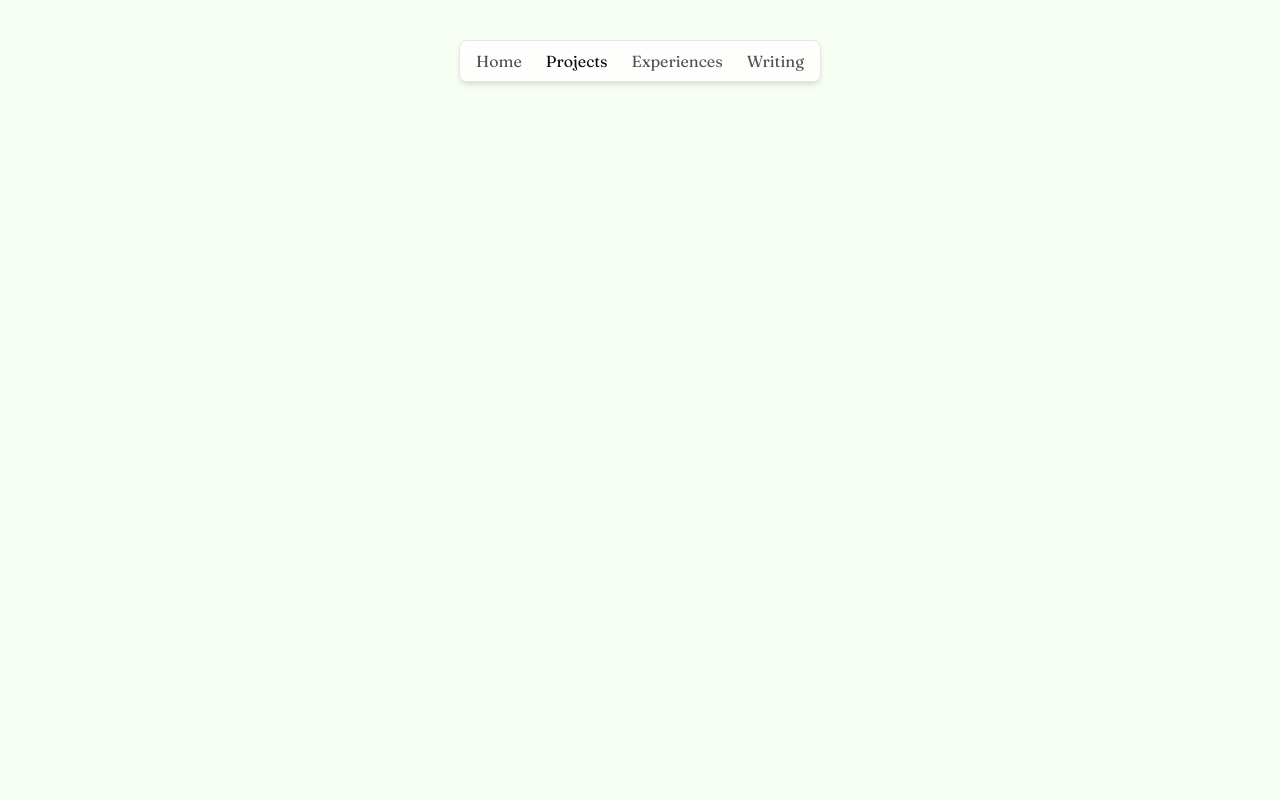
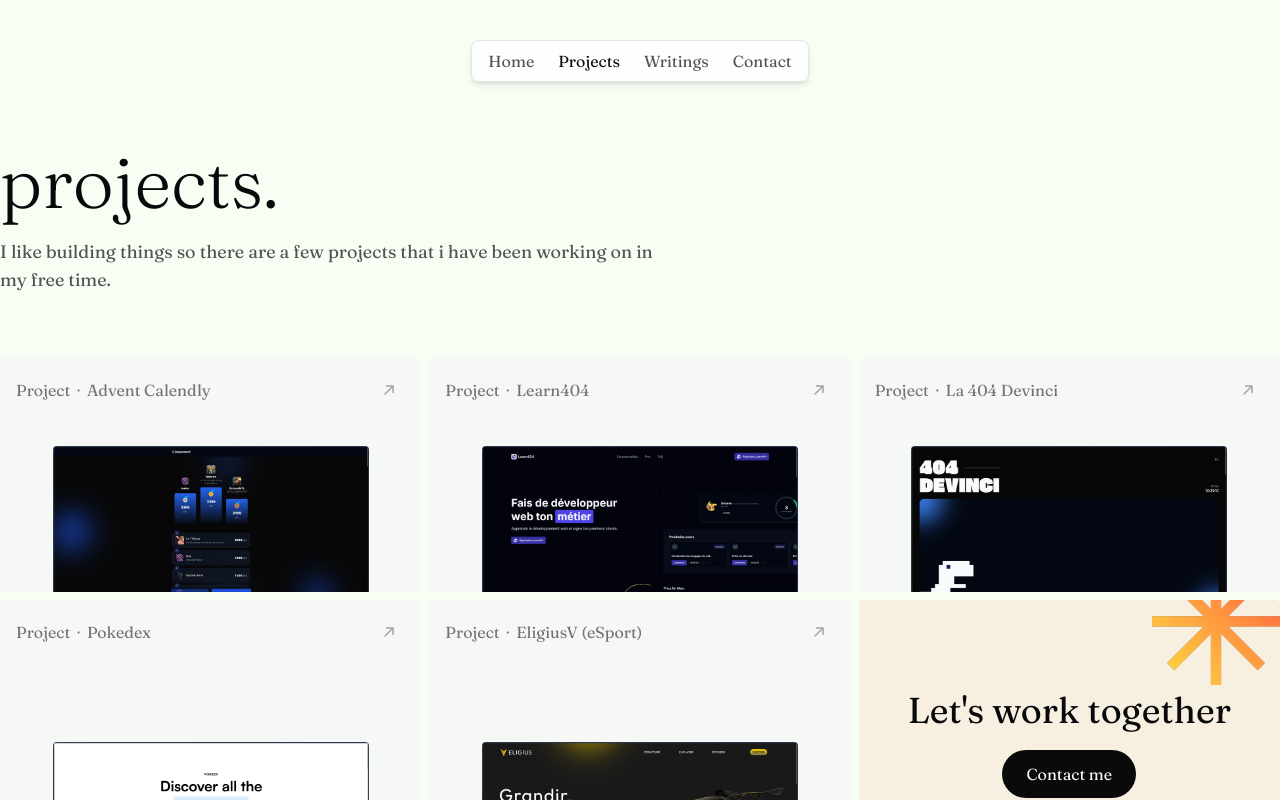
Before and after one commit to Drixares/portfolio-nextjs, a Next.js app: page /projects in a window 1280 px wide. Shown: the top 800 px of the page. Built offline with nearby package versions, Linux system fonts and the light colour scheme.

Commit message:
feat: added projects page and project list component + more projects + shapes

```diff
--- a/app/projects/page.tsx
+++ b/app/projects/page.tsx
@@ -1,5 +1,22 @@
+import Footer from "@/components/footer";
+import ProjectsList from "@/components/projects/projects-list";
+
 const ProjectsPage = () => {
-    return <div></div>;
+    return (
+        <div className="space-y-64">
+            <div className="mt-16 mx-auto max-w-screen-2xl w-full">
+                <div className="space-y-5">
+                    <h1 className="text-7xl lowercase font-light">projects.</h1>
+                    <p className="text-lg text-neutral-600 max-w-2xl">
+                        I like building things so there are a few projects that
+                        i have been working on in my free time.
+                    </p>
+                </div>
+                <ProjectsList />
+            </div>
+            <Footer />
+        </div>
+    );
 };
 
 export default ProjectsPage;
--- a/components/fancy/parallax-floating.tsx
+++ b/components/fancy/parallax-floating.tsx
@@ -9,7 +9,7 @@ import {
     useEffect,
     useRef,
 } from "react";
-import { useAnimationFrame } from "motion/react";
+import { useAnimationFrame, useInView } from "motion/react";
 
 import { cn } from "@/lib/utils";
 import { useMousePositionRef } from "@/hooks/use-mouse-position-ref";
@@ -40,6 +40,7 @@ const Floating = ({
     ...props
 }: FloatingProps) => {
     const containerRef = useRef<HTMLDivElement>(null);
+    const isInView = useInView(containerRef);
     const elementsMap = useRef(
         new Map<
             string,
@@ -71,6 +72,7 @@ const Floating = ({
 
     useAnimationFrame(() => {
         if (!containerRef.current) return;
+        if (!isInView) return;
 
         elementsMap.current.forEach((data) => {
             const strength = (data.depth * sensitivity) / 20;
--- a/components/home/about-section.tsx
+++ b/components/home/about-section.tsx
@@ -7,7 +7,7 @@ const AboutSection = () => {
             <section className="mx-auto max-w-2xl w-full flex flex-col items-center gap-6">
                 <div className="flex items-center justify-between w-full">
                     <Heading2>about.</Heading2>
-                    <span className="py-1.5 px-3 bg-[#F8DFCB]">
+                    <span className="py-1.5 px-3 bg-[#F8DFCB] rounded-sm">
                         looking for internship
                     </span>
                 </div>
--- a/components/home/projects-section.tsx
+++ b/components/home/projects-section.tsx
@@ -1,14 +1,72 @@
+"use client";
+
 import Link from "next/link";
 import Floating, { FloatingElement } from "../fancy/parallax-floating";
 import Image from "next/image";
+import AdventCalendly from "@/app/assets/images/projects/advent-calendly.png";
 import Learn404 from "@/app/assets/images/projects/learn404.png";
-import AdventCalendly from "@/app/assets/images/projects/advent-calendly.png";
-import QuatreDevinci from "@/app/assets/images/projects/404devinci.png";
+import DinoDevinci from "@/app/assets/images/projects/404devinci.png";
+import Pokedex from "@/app/assets/images/projects/pokedex.png";
+import EligiusV from "@/app/assets/images/projects/eligiusv.png";
+import { cn } from "@/lib/utils";
 import { Heading2 } from "../globals/heading2";
+import { motion, useScroll, useTransform } from "motion/react";
+import { useRef } from "react";
+
+const floatingElements = [
+    {
+        depth: 1,
+        position: "top-1/2 -left-3",
+        image: {
+            src: Pokedex,
+        },
+    },
+    {
+        depth: 1.5,
+        position: "top-[60%] left-[60%]",
+        image: {
+            src: EligiusV,
+        },
+    },
+    {
+        depth: 2,
+        position: "top-[80%] left-[30%]",
+        image: {
+            src: DinoDevinci,
+        },
+    },
+    {
+        depth: 2.5,
+        position: "top-[20%] left-[5%]",
+        image: {
+            src: AdventCalendly,
+        },
+    },
+    {
+        depth: 3,
+        position: "top-[5%] left-[70%]",
+        image: {
+            src: Learn404,
+        },
+    },
+];
 
 export const ProjectsSection = () => {
+    const containerRef = useRef<HTMLElement>(null);
+
+    const { scrollYProgress } = useScroll({
+        target: containerRef,
+        offset: ["start end", "1.5 1"],
+    });
+
+    const scaleValue = useTransform(scrollYProgress, [0, 1], [0.8, 1]);
+
     return (
-        <div className="mx-auto flex justify-center items-center w-3/4 h-[418px] bg-[#F8DFCB]/50 overflow-hidden relative rounded-sm">
+        <section ref={containerRef} className="mx-auto w-3/4 h-[418px]">
+            <motion.div
+                style={{ scale: scaleValue }}
+                className="flex justify-center items-center w-full h-full bg-[#F8DFCB]/50 overflow-hidden relative rounded-sm"
+            >
                 <div className="flex flex-col items-center gap-6 z-40">
                     <Heading2 className="italic">projects.</Heading2>
                     <Link
@@ -19,25 +77,20 @@ export const ProjectsSection = () => {
                     </Link>
                 </div>
                 <Floating>
+                    {floatingElements.map(({ depth, position, image }, idx) => (
                         <FloatingElement
-                    depth={3}
-                    className="z-50 top-1/2 left-3 w-72 aspect-video rounded-sm overflow-hidden"
+                            key={`float::${idx}`}
+                            depth={depth}
+                            className={cn(
+                                "z-50 w-72 aspect-video rounded-sm overflow-hidden",
+                                position
+                            )}
                         >
-                    <Image src={AdventCalendly} alt="Advent Calendly" />
+                            <Image src={image.src} alt="Advent Calendly" />
                         </FloatingElement>
-                <FloatingElement
-                    depth={1.5}
-                    className="z-50 top-[10%] left-[70%] w-72 aspect-video rounded-sm overflow-hidden"
-                >
-                    <Image src={Learn404} alt="Learn 404" />
-                </FloatingElement>
-                <FloatingElement
-                    depth={4.5}
-                    className="z-50 top-[60%] left-[60%] w-72 aspect-video rounded-sm overflow-hidden"
-                >
-                    <Image src={QuatreDevinci} alt="404 devinci" />
-                </FloatingElement>
+                    ))}
                 </Floating>
-        </div>
+            </motion.div>
+        </section>
     );
 };
--- a/components/project.tsx
+++ b/components/project.tsx
@@ -16,14 +16,13 @@ interface ProjectProps {
         title: string;
         image: StaticImageData;
     };
-    size?: 1 | 2 | 3 | 4;
+    size?: 1 | 2 | 3;
 }
 
 const columnSpan = {
     1: "col-span-1 aspect-square",
     2: "col-span-2 aspect-[2]",
     3: "col-span-3 aspect-[3]",
-    4: "col-span-4 aspect-[4]",
 };
 
 const Project = ({ project, size }: ProjectProps) => {
--- /dev/null
+++ b/components/projects/projects-list.tsx
@@ -0,0 +1,27 @@
+import { allProjects } from "@/constants/projects";
+import Project from "../project";
+import Link from "next/link";
+import { PAGES } from "@/constants/page";
+import { Wheel5 } from "../shapes/wheel";
+
+const ProjectsList = () => {
+    return (
+        <div className="mt-16 w-full grid grid-cols-3 gap-2">
+            {allProjects.map((project) => (
+                <Project project={project} key={project.slug} />
+            ))}
+            <div className="z-20 relative w-full h-72 bg-[#F8DFCB]/50 rounded-sm flex flex-col justify-center items-center gap-5 overflow-hidden">
+                <h2 className="text-4xl">Let&apos;s work together</h2>
+                <Link
+                    href={PAGES.CONTACT}
+                    className="px-6 py-3 rounded-full bg-neutral-950 text-neutral-50"
+                >
+                    Contact me
+                </Link>
+                <Wheel5 className="absolute top-0 right-0  -translate-y-1/3 -z-10  w-32" />
+            </div>
+        </div>
+    );
+};
+
+export default ProjectsList;
--- /dev/null
+++ b/components/shapes/wheel.tsx
@@ -0,0 +1,71 @@
+// Generated from https://coolshap.es by realvjy
+
+export const Wheel5 = ({ className }: { className?: string }) => (
+    <svg
+        className={className}
+        fill="none"
+        viewBox="0 0 200 200"
+        xmlns="http://www.w3.org/2000/svg"
+    >
+        <g clipPath="url(#cs_clip_1_wheel-5)">
+            <mask
+                height="200"
+                id="cs_mask_1_wheel-5"
+                style={{ maskType: "alpha" }}
+                width="200"
+                x="0"
+                y="0"
+                maskUnits="userSpaceOnUse"
+            >
+                <path
+                    d="M108 0H92v80.686L34.946 23.632 23.632 34.946 80.686 92H0v16h80.686l-57.054 57.054 11.314 11.314L92 119.314V200h16v-80.686l57.053 57.053 11.314-11.313L119.313 108H200V92h-80.686l57.053-57.054-11.313-11.313L108 80.686V0z"
+                    fill="#fff"
+                />
+            </mask>
+            <g mask="url(#cs_mask_1_wheel-5)">
+                <path d="M200 0H0v200h200V0z" fill="#fff" />
+                <path
+                    d="M200 0H0v200h200V0z"
+                    fill="url(#paint0_linear_748_4824)"
+                    fillOpacity="0.75"
+                />
+            </g>
+        </g>
+        <g style={{ mixBlendMode: "overlay" }} mask="url(#cs_mask_1_wheel-5)">
+            <path
+                d="M200 0H0v200h200V0z"
+                fill="gray"
+                stroke="transparent"
+                filter="url(#cs_noise_1_wheel-5)"
+            />
+        </g>
+        <defs>
+            <linearGradient
+                id="paint0_linear_748_4824"
+                gradientUnits="userSpaceOnUse"
+                x1="200"
+                x2="0"
+                y1="0"
+                y2="200"
+            >
+                <stop stopColor="#FF1F00" />
+                <stop offset="1" stopColor="#FFD600" />
+            </linearGradient>
+            <clipPath id="cs_clip_1_wheel-5">
+                <path d="M0 0H200V200H0z" fill="#fff" />
+            </clipPath>
+        </defs>
+        <defs>
+            <filter
+                height="100%"
+                id="cs_noise_1_wheel-5"
+                width="100%"
+                x="0%"
+                y="0%"
+                filterUnits="objectBoundingBox"
+            >
+                <feBlend result="out3" in="SourceGraphic" in2="out2" />
+            </filter>
+        </defs>
+    </svg>
+);
--- a/constants/page.ts
+++ b/constants/page.ts
@@ -1,8 +1,8 @@
 export const PAGES = {
     HOME: "/",
     PROJECTS: "/projects",
-    EXPERIENCES: "/#experiences",
-    WRITING: "/writing",
+    WRITINGS: "/writings",
+    CONTACT: "/contact",
 };
 
 export const ROUTES = [
@@ -15,11 +15,11 @@ export const ROUTES = [
         path: PAGES.PROJECTS,
     },
     {
-        label: "Experiences",
-        path: PAGES.EXPERIENCES,
+        label: "Writings",
+        path: PAGES.WRITINGS,
     },
     {
-        label: "Writing",
-        path: PAGES.WRITING,
+        label: "Contact",
+        path: PAGES.CONTACT,
     },
 ];
--- a/constants/projects.ts
+++ b/constants/projects.ts
@@ -1,6 +1,8 @@
 import AdventCalendly from "@/app/assets/images/projects/advent-calendly.png";
 import Learn404 from "@/app/assets/images/projects/learn404.png";
 import DinoDevinci from "@/app/assets/images/projects/404devinci.png";
+import Pokedex from "@/app/assets/images/projects/pokedex.png";
+import EligiusV from "@/app/assets/images/projects/eligiusv.png";
 import { Project, ProjectLatest } from "@/types/projects";
 
 export const latestsProjects: ProjectLatest[] = [
@@ -49,4 +51,22 @@ export const allProjects: Project[] = [
             website: "",
         },
     },
+    {
+        slug: "pokedex",
+        title: "Pokedex",
+        image: Pokedex,
+        links: {
+            github: "https://github.com/drixares",
+            website: "",
+        },
+    },
+    {
+        slug: "eligiusv",
+        title: "EligiusV (eSport)",
+        image: EligiusV,
+        links: {
+            github: "https://github.com/drixares",
+            website: "",
+        },
+    },
 ];
```
Also changed, not shown: components/shapes/star.tsx (added, +87 -0 lines), app/assets/images/projects/eligiusv.png (added), app/assets/images/projects/pokedex.png (added). Lines whose indentation alone changed are shown as unchanged.
